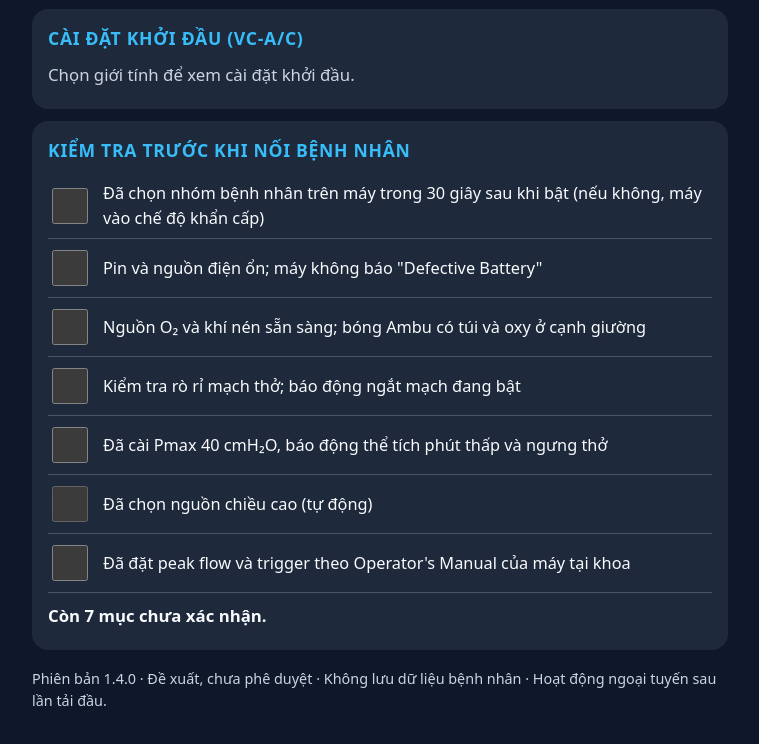
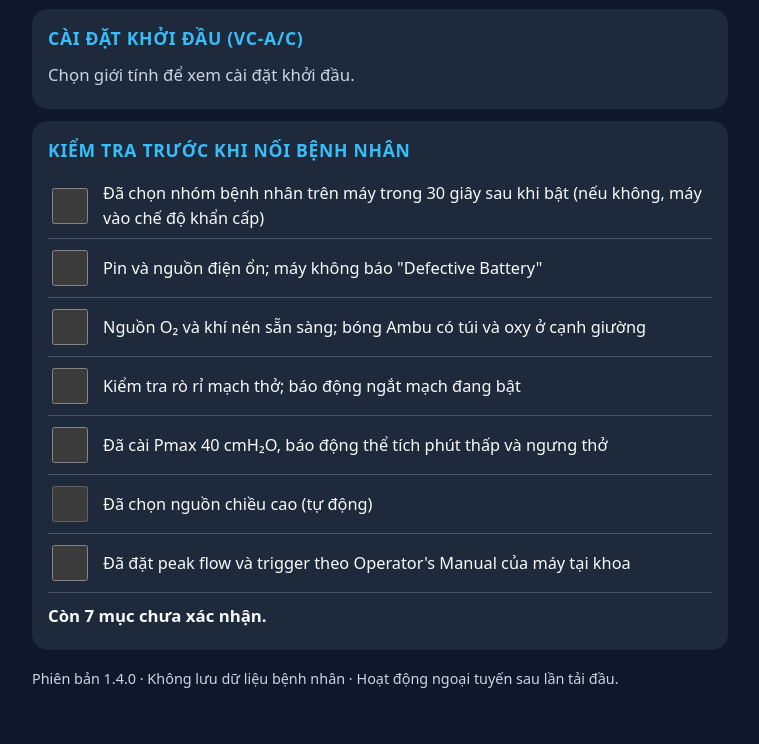
Before and after one commit to drvietcanh/maytho, a plain HTML site: page index.html in a window 1280 px wide. Shown: the part 983-1727 px from the top of the page, without its empty margins (260-1019 px from the left). Drawn offline with Linux system fonts and the light colour scheme.

Commit message:
Update index.html

```diff
--- a/index.html
+++ b/index.html
@@ -316,7 +316,7 @@
   </div>
 
   <footer>
-    <p>Phiên bản 1.4.0 · Đề xuất, chưa phê duyệt · Không lưu dữ liệu bệnh nhân · Hoạt động ngoại tuyến sau lần tải đầu.</p>
+    <p>Phiên bản 1.4.0 · Không lưu dữ liệu bệnh nhân · Hoạt động ngoại tuyến sau lần tải đầu.</p>
   </footer>
 </div>
 
@@ -383,7 +383,7 @@
 (function () {
   'use strict';
 
-  // Đề xuất Khoa Cấp cứu BV Quân y 13. CHƯA PHÊ DUYỆT.
+  // Đề xuất của Khoa Cấp cứu Bệnh viện Quân y 13.
   // Ứng dụng chỉ hiển thị gợi ý. Không gửi, không lưu dữ liệu, không đặt thông số lên máy.
   // Bác sĩ trực không tự giảm VT trong phiên bản này.
 
```
